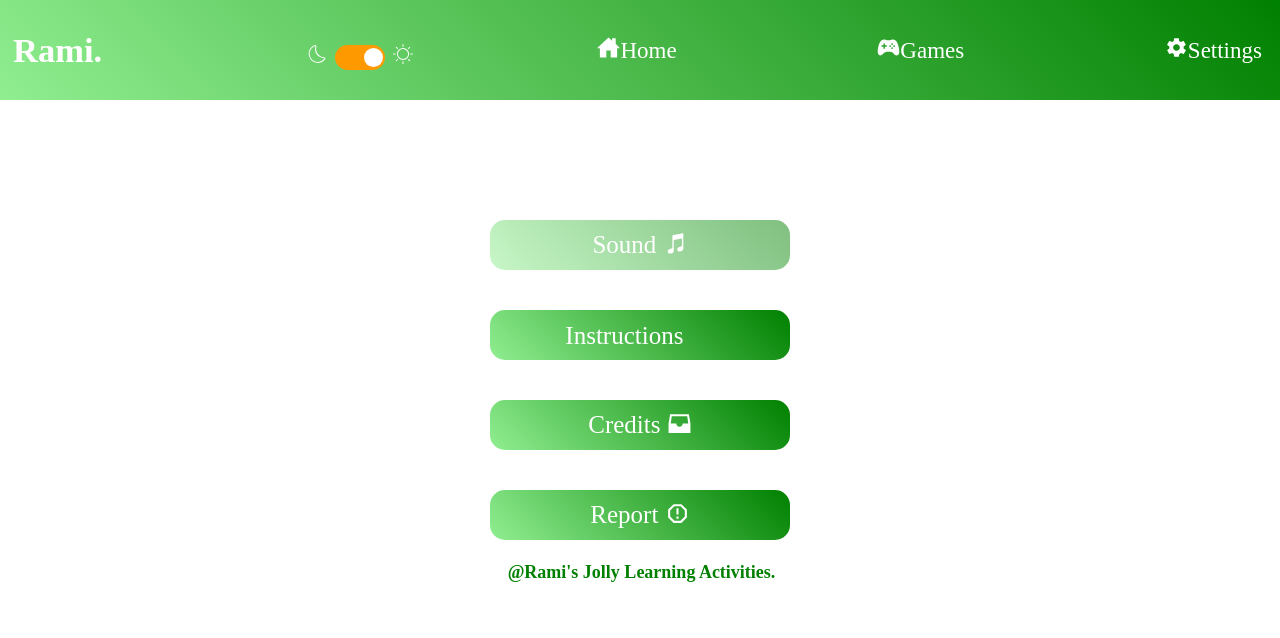
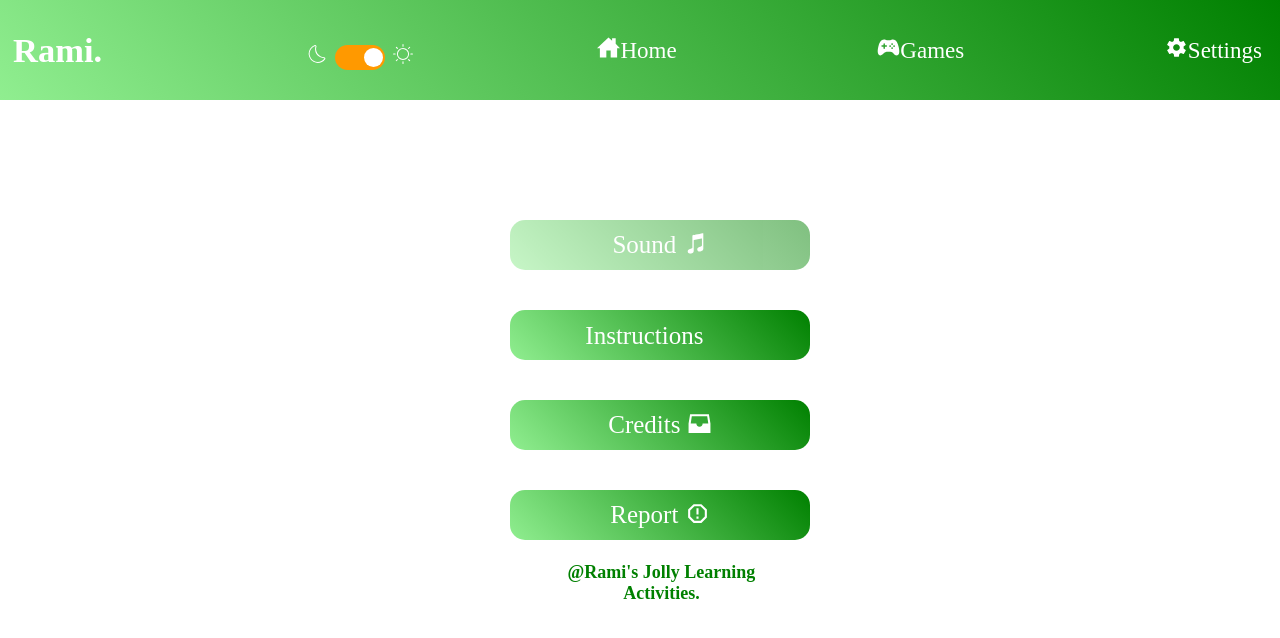
Before and after one commit to Rami-Abdulkarim/English-Acts, a React (Create React App) app: page /Settings in a window 1280 px wide. Shown: the top 638 px of the page. Built offline with nearby package versions, Linux system fonts and the light colour scheme; some icons are missing.

Commit message:
Deployed website

```diff
--- a/src/Components/Settings.css
+++ b/src/Components/Settings.css
@@ -1,8 +1,11 @@
-.Settings-buttons {
+.Settings-Parent {
     display: flex;
     align-items: center;
     justify-content: center;
     flex-direction: column;
+}
+
+.Settings-buttons {
     max-width: 300px;
     padding-top: 100px;
     margin: 0 auto;
@@ -31,7 +34,7 @@
     font-size: 18px;
     font-weight: 600;
     margin: 2px;
-    margin-left: 5px;
+    margin-left: 45px;
     text-align: center;
     margin-bottom: 37px;
 }
--- a/src/Components/Settings.jsx
+++ b/src/Components/Settings.jsx
@@ -8,7 +8,8 @@ import Click from "../Click";
 
 function Settings() {
   return (
-    <div className="Settings-buttons">
+    <div className="Settings-Parent">
+      <div className="Settings-buttons">
         <button className="Settings-button" disabled={true}>
           Sound <IoIosMusicalNotes className="icon" />
         </button>
@@ -29,6 +30,7 @@ function Settings() {
         </Link>
         <p className="Settings-p">@Rami's Jolly Learning Activities.</p>
       </div>
+    </div>
   );
 }
 
```
